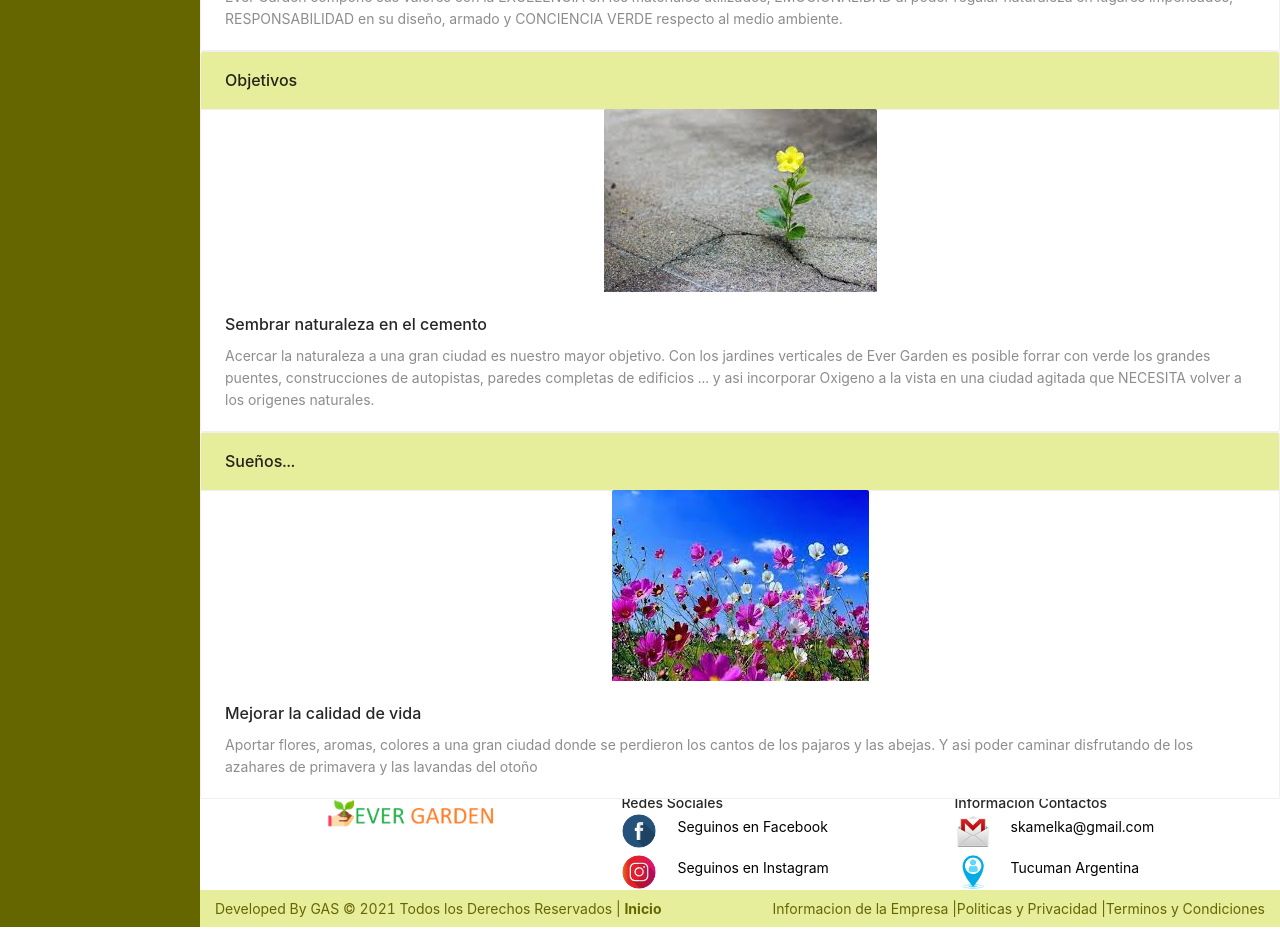
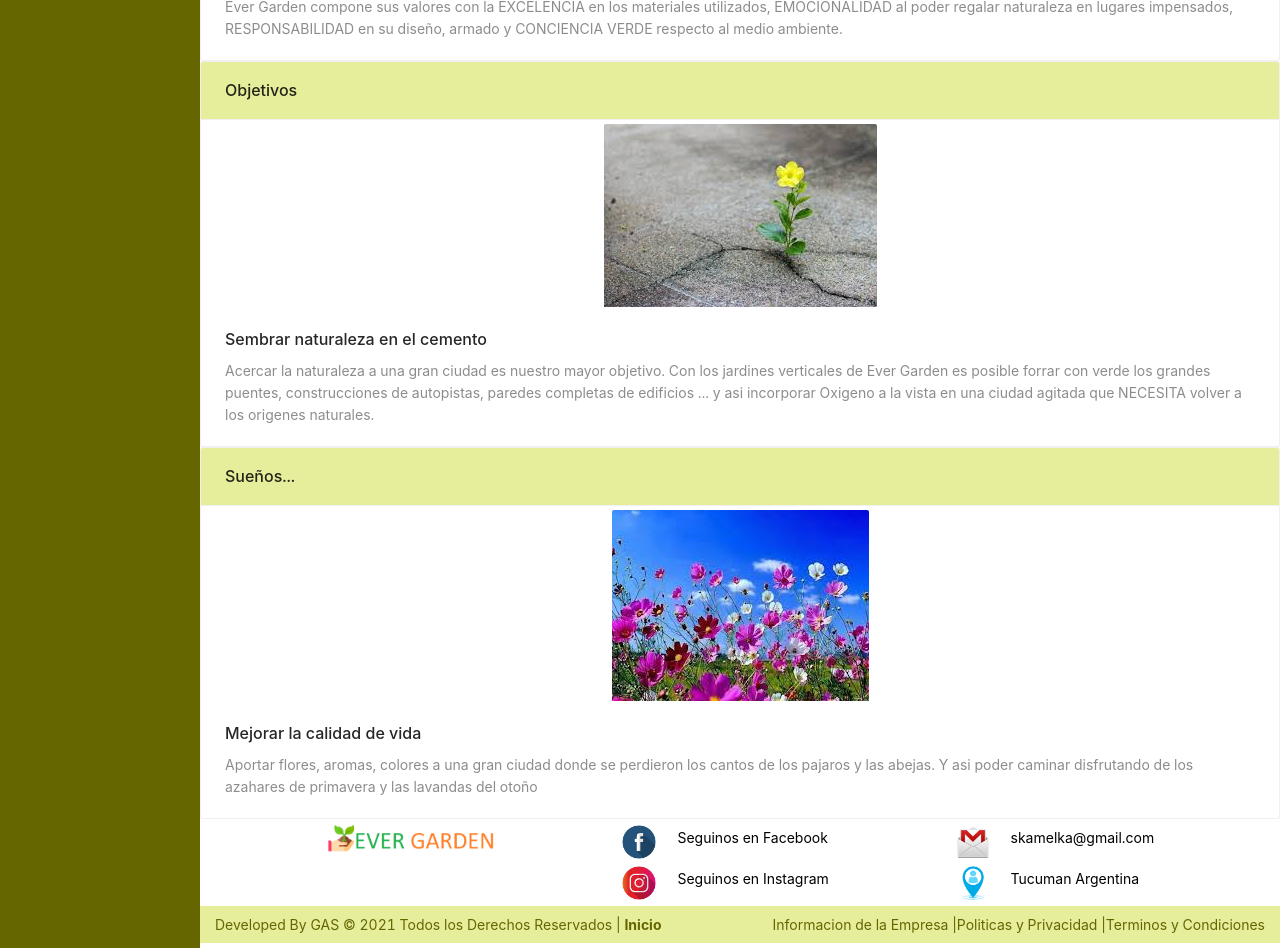
Before and after one commit to andyska/EverGarden-FrontEnd, a React (Create React App) app in the folder my-app/: page /aboutus in a window 1280 px wide. Shown: the part 800-1748 px from the top of the page. Before the commit the page ends 1727 px from the top, so only its background shows below. Built offline with nearby package versions, Linux system fonts and the light colour scheme.

Commit message:
arreglo alto del footer

```diff
--- a/my-app/src/components/Card/Card.css
+++ b/my-app/src/components/Card/Card.css
@@ -28,5 +28,6 @@
 }
 
 .ant-card-cover img {
-    object-fit: cover
+    object-fit: cover;
+    margin-top: 5px;
 }
--- a/my-app/src/components/Layout/Layout.css
+++ b/my-app/src/components/Layout/Layout.css
@@ -141,6 +141,7 @@ footer {
 
 .column1{
   max-width: 400px;
+  margin-top: 5px;
 }
 
 .column1 h1{
@@ -211,7 +212,9 @@ footer {
   background: #E6EE9C;
   margin: auto;
   width: 100%;
-  color: #666600
+  color: #666600;
+  margin-top: 5px;
+  margin-bottom: 5px;
 }
 
 .footer{
@@ -221,6 +224,7 @@ footer {
 
   display: flex;
   justify-content: space-between;
+
 }
 
 .copyright {
--- a/my-app/src/components/Layout/Layout.jsx
+++ b/my-app/src/components/Layout/Layout.jsx
@@ -36,7 +36,6 @@ const {SubMenu} = Menu
 const MyLayout = () => {
   const [collapsed, setCollapsed] = useState(false)
   const [isModalVisible, setIsModalVisible] = useState(true);
-
 
 // quizas haya que hacerlo directamente en App asociado a las credenciales de usuario como le dijo
 // Ramiro a Santi en la consulta (Ver el video de youtube)
@@ -169,8 +168,8 @@ const MyLayout = () => {
             <div className="container-all">
               <div className="container-body">
 
-              <div class="column1">
-                <img src={logoPlanta}/>
+              <div class="column1" >
+                <img src={logoPlanta} margin-top="5px" padding-top="2px"/>
                 <div className="site-button-ghost-wrapper">
                   <Button type="primary" ghost onClick={onLogin} >
                     Acceso
@@ -178,7 +177,7 @@ const MyLayout = () => {
                 </div>
               </div>
                 <div className="column2">
-                <h4>Redes Sociales</h4>
+
                     <div className="row">
                       <img src={iconFacebook}/>
                       <label>Seguinos en Facebook</label>
@@ -191,7 +190,7 @@ const MyLayout = () => {
                 </div>
 
                 <div className="column3">
-                  <h4>Informacion Contactos</h4>
+
                     <div class="row2">
                         <img src={iconMail}/>
                         <label>skamelka@gmail.com</label>
@@ -211,7 +210,7 @@ const MyLayout = () => {
                   </div>
 
                   <div class="information">
-                    <a href="">Informacion de la Empresa</a> |
+                    <a href="/aboutus">Informacion de la Empresa</a> |
                     <a href="">Politicas y Privacidad</a> |
                     <a href="">Terminos y Condiciones</a>
                   </div>
--- a/my-app/src/components/Pages/Index.css
+++ b/my-app/src/components/Pages/Index.css
@@ -30,7 +30,7 @@
   font-style: oblique;
   font-family: 'Franklin Gothic Medium', 'Arial Narrow', Arial, sans-serif;
   height: 50px;
-  color: rgba(0, 0, 0, 0.85);
+  color: #666600;
 }
 
 .col2{
--- a/my-app/src/components/Pages/MenuAdmin.jsx
+++ b/my-app/src/components/Pages/MenuAdmin.jsx
@@ -1,11 +1,11 @@
 import React from 'react';
-import { Button, Space, message } from 'antd';
+import { Button, Space } from 'antd';
 import GoToMain from '../GoToMain'
 
 const MenuAdmin = () => {
 
   const token = localStorage.getItem('Token')
-
+  /*
     const handleOnClick =() => {
     window.location.href= '/ProductsCrud'
   }
@@ -13,7 +13,7 @@ const MenuAdmin = () => {
   const handleUsersClick =() => {
     window.location.href= '/Users'
   }
-
+*/
   const handleLogOutClick = () => {
     localStorage.removeItem('Token')
     GoToMain()
--- a/my-app/src/components/Pages/index.jsx
+++ b/my-app/src/components/Pages/index.jsx
@@ -10,8 +10,7 @@ const containerStyle = {
   backgroundPosition: 'center',
   backgroundSize: '100%',
   backgroundRepeat: 'no-repeat'
-};
-
+}
 const IndexPage = () => {
 
   return (
```
